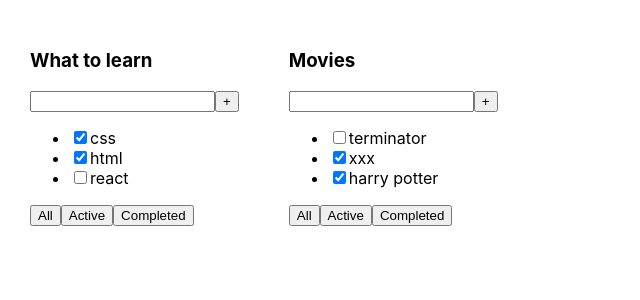
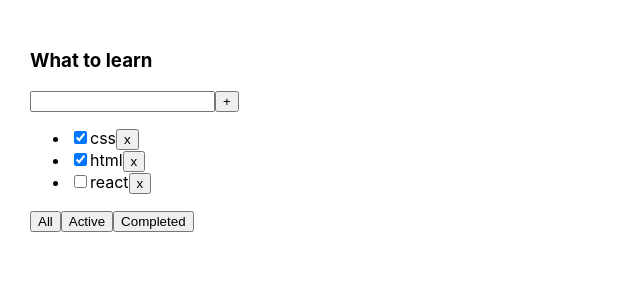
Before and after one commit to maximLomako/ReactToDoList, a React (Create React App) app: page / in a window 1280 px wide. Shown: the top 300 px of the page, without its empty margins (0-640 px from the left). Built offline with nearby package versions, Linux system fonts and the light colour scheme.

Commit message:
feat: add filter tasks, add hook usestate

```diff
--- a/src/App.tsx
+++ b/src/App.tsx
@@ -1,26 +1,47 @@
-import React from 'react';
+import React, {useState} from 'react';
 import './App.css';
 import {TaskType, Todolist} from "./Todolist";
 
+
+export type FilterValuesType = 'all' | 'completed' | 'active';
+
 function App() {
-
-  let task1: Array<TaskType> = [
+  let [tasks, setTasks] = useState<Array<TaskType>>([
     {id: 1, title: 'css', isDone: true},
     {id: 2, title: 'html', isDone: true},
     {id: 3, title: 'react', isDone: false}
-  ]
+  ]);
+  let [filter, setFilter] = useState<FilterValuesType>('all');
 
-  let task2: Array<TaskType> = [
-    {id: 1, title: 'terminator', isDone: false},
-    {id: 2, title: 'xxx', isDone: true},
-    {id: 3, title: 'harry potter', isDone: true}
-  ]
+
+  function removeTask(id: number) {
+    let filteredTasks = tasks.filter(t => t.id !== id)
+    setTasks(filteredTasks);
+  }
+
+  function changeFilter(value: FilterValuesType) {
+    setFilter(value);
+  }
+
+    let tasksForTodolist = tasks;
+    if (filter === 'completed') {
+      tasksForTodolist = tasks.filter(t => t.isDone === true)
+    }
+
+    if (filter === 'active') {
+      tasksForTodolist = tasks.filter(t => t.isDone === false)
+    }
+
 
 
   return (
     <div className='App'>
-      <Todolist title='What to learn' tasks={task1}/>
-      <Todolist title='Movies' tasks={task2}/>
+      <Todolist title='What to learn'
+                tasks={tasksForTodolist}
+                removeTask={removeTask}
+                changeFilter={changeFilter}
+
+      />
     </div>
   );
 }
--- a/src/Todolist.tsx
+++ b/src/Todolist.tsx
@@ -1,4 +1,5 @@
 import React from "react";
+import {FilterValuesType} from "./App";
 
 
 export type TaskType = {
@@ -7,9 +8,12 @@
   isDone: boolean
 }
 
+
 type TodolistPropsType = {
   title: string
   tasks: Array<TaskType>
+  removeTask: (id: number) => void
+  changeFilter: (value: FilterValuesType) => void
 }
 
 export function Todolist(props: TodolistPropsType) {
@@ -21,23 +25,20 @@
         <button>+</button>
       </div>
       <ul>
-        <li>
-          <input type="checkbox" checked={props.tasks[0].isDone}/>
-          <span>{props.tasks[0].title}</span>
-        </li>
-        <li>
-          <input type="checkbox" checked={props.tasks[1].isDone}/>
-          <span>{props.tasks[1].title}</span>
-        </li>
-        <li>
-          <input type="checkbox" checked={props.tasks[2].isDone}/>
-          <span>{props.tasks[2].title}</span>
-        </li>
+        {
+          props.tasks.map(t =>
+            <li key={t.id}>
+              <input type="checkbox" checked={t.isDone}/>
+              <span>{t.title}</span>
+              <button onClick={() => props.removeTask(t.id)}>x</button>
+            </li>
+          )
+        }
       </ul>
       <div>
-        <button>All</button>
-        <button>Active</button>
-        <button>Completed</button>
+        <button onClick={() => props.changeFilter('all')}>All</button>
+        <button onClick={() => props.changeFilter('active')}>Active</button>
+        <button onClick={() => props.changeFilter('completed')}>Completed</button>
       </div>
     </div>
   )
```
